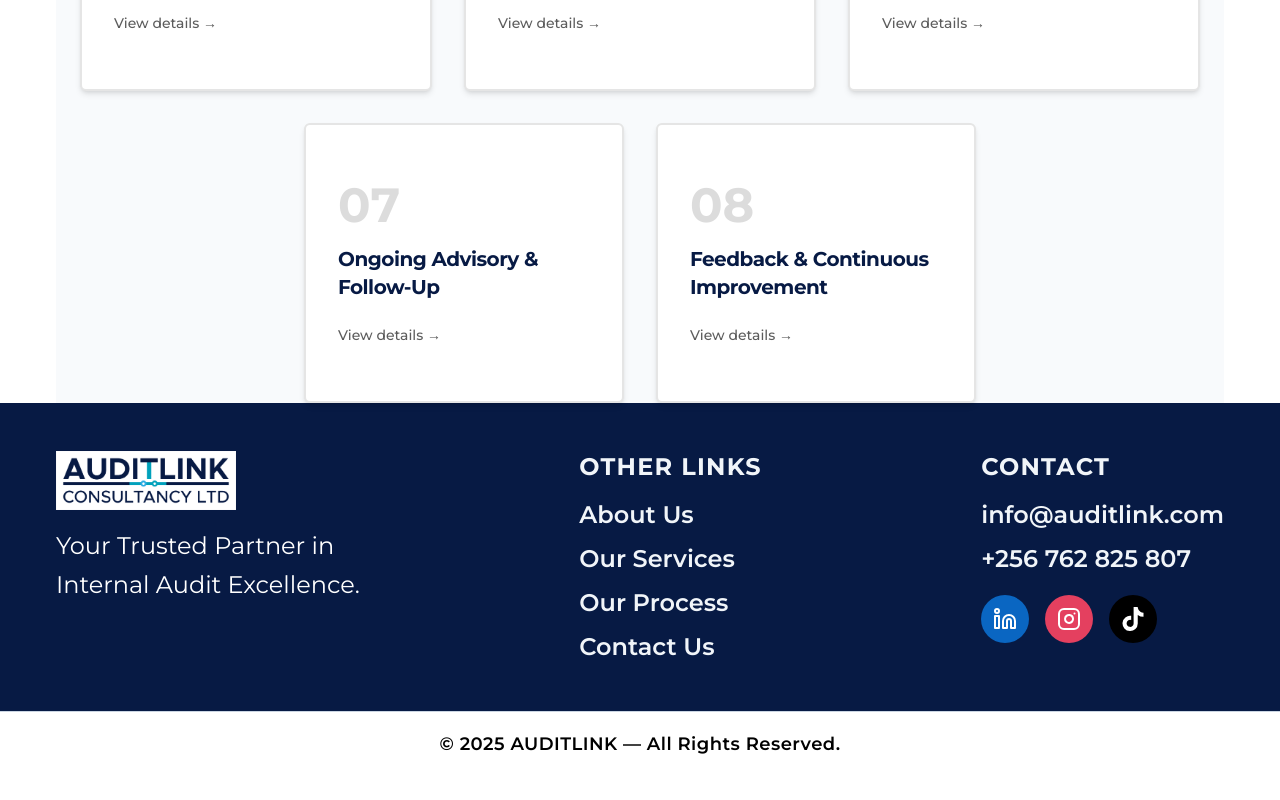
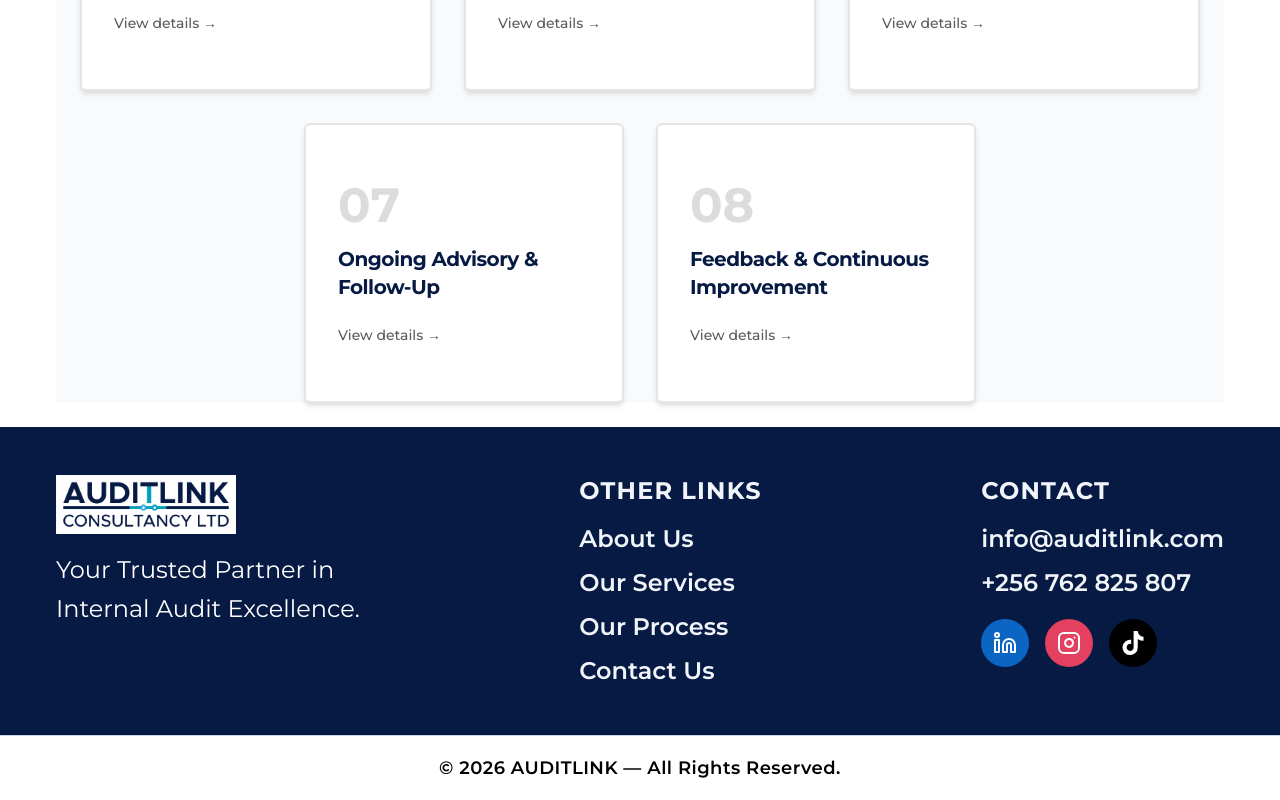
Before and after one commit to simpletools101/audit-link, a Next.js app: page / in a window 1280 px wide. Shown: the part 4849-5649 px from the top of the page. Before the commit the page ends 5625 px from the top, so only its background shows below. Built offline with nearby package versions, Linux system fonts and the light colour scheme.

Commit message:
simone-says

```diff
--- a/components/common/footer.tsx
+++ b/components/common/footer.tsx
@@ -72,7 +72,7 @@ export default function Footer() {
             {/* Bottom bar */}
             <div className="flex items-center justify-center bg-white border-t border-slate-300 min-h-[65px] px-4 text-center">
                 <p className="text-black font-semibold text-sm sm:text-base lg:text-lg tracking-wide">
-                    © 2025 AUDITLINK — All Rights Reserved.
+                    © 2026 AUDITLINK — All Rights Reserved.
                 </p>
             </div>
         </footer>
--- a/components/sections/process-section.tsx
+++ b/components/sections/process-section.tsx
@@ -66,7 +66,7 @@ export default function ProcessSection() {
 
     return (
         <>
-            <section id="process" className="mt-6 flex items-center flex-col justify-center mt-14 bg-slate-50">
+            <section id="process" className="mt-6 mb-6 flex items-center flex-col justify-center mt-14 bg-slate-50">
                 <div className="container mx-auto px-6 max-w-7xl">
                     {/* TITLE */}
                     <motion.h2
```
